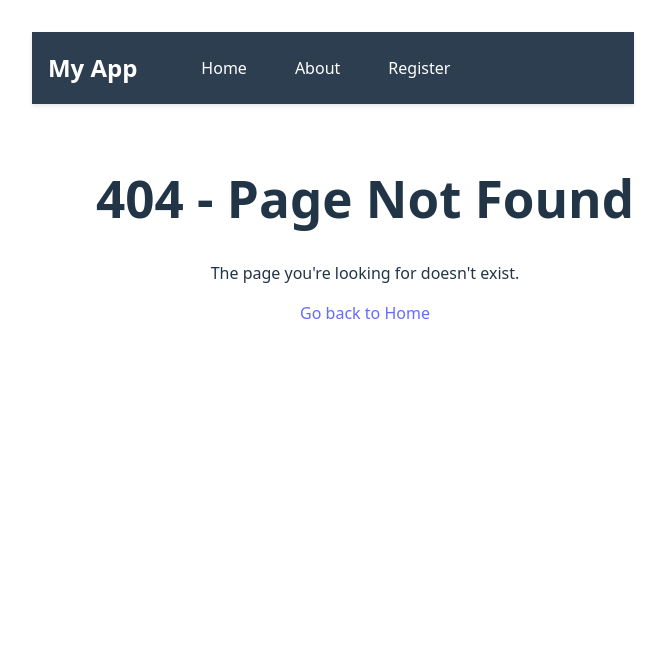
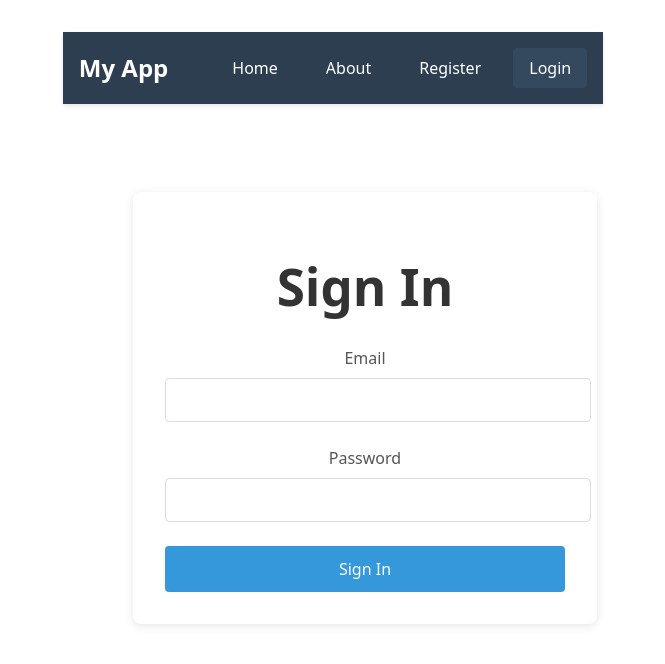
Before and after one commit to yupitsleen/timeline-web, a React (Vite) app: page /login in a window 1280 px wide. Before the commit this address had no page. Shown: the top 664 px of the page, without its empty margins (307-972 px from the left). Built offline with nearby package versions, Linux system fonts and the light colour scheme.

Commit message:
Add user login functionality

```diff
--- a/src/App.tsx
+++ b/src/App.tsx
@@ -5,6 +5,7 @@ import Layout from './layouts/Layout'
 import Home from './pages/Home'
 import About from './pages/About'
 import Register from './pages/Register'
+import Login from './pages/Login'
 import NotFound from './pages/NotFound'
 import './App.css'
 
@@ -18,6 +19,7 @@ function App() {
               <Route path="/" element={<Home />} />
               <Route path="/about" element={<About />} />
               <Route path="/register" element={<Register />} />
+              <Route path="/login" element={<Login />} />
               <Route path="*" element={<NotFound />} />
             </Routes>
           </Layout>
--- a/src/layouts/Layout.tsx
+++ b/src/layouts/Layout.tsx
@@ -34,6 +34,12 @@ function Layout({ children }: LayoutProps) {
           >
             Register
           </Link>
+          <Link
+            to="/login"
+            className={`${styles.navLink} ${isActive('/login') ? styles.active : ''}`}
+          >
+            Login
+          </Link>
         </nav>
       </header>
       <main className={styles.main}>
--- /dev/null
+++ b/src/pages/Login.module.css
@@ -0,0 +1,80 @@
+.container {
+  display: flex;
+  justify-content: center;
+  align-items: center;
+  min-height: 60vh;
+  padding: 2rem;
+}
+
+.form {
+  background: white;
+  padding: 2rem;
+  border-radius: 8px;
+  box-shadow: 0 2px 10px rgba(0, 0, 0, 0.1);
+  width: 100%;
+  max-width: 400px;
+}
+
+.form h1 {
+  text-align: center;
+  margin-bottom: 2rem;
+  color: #333;
+}
+
+.field {
+  margin-bottom: 1.5rem;
+}
+
+.field label {
+  display: block;
+  margin-bottom: 0.5rem;
+  font-weight: 500;
+  color: #555;
+}
+
+.field input {
+  width: 100%;
+  padding: 0.75rem;
+  border: 1px solid #ddd;
+  border-radius: 4px;
+  font-size: 1rem;
+  transition: border-color 0.2s;
+}
+
+.field input:focus {
+  outline: none;
+  border-color: #3498db;
+}
+
+.field input.error {
+  border-color: #e74c3c;
+}
+
+.errorText {
+  color: #e74c3c;
+  font-size: 0.875rem;
+  margin-top: 0.25rem;
+  display: block;
+}
+
+.button {
+  width: 100%;
+  padding: 0.75rem;
+  background: #3498db;
+  color: white;
+  border: none;
+  border-radius: 4px;
+  font-size: 1rem;
+  font-weight: 500;
+  cursor: pointer;
+  transition: background 0.2s;
+}
+
+.button:hover {
+  background: #2980b9;
+}
+
+.button:disabled {
+  background: #bdc3c7;
+  cursor: not-allowed;
+}
--- /dev/null
+++ b/src/pages/Login.tsx
@@ -0,0 +1,105 @@
+import { useState } from 'react'
+import { useAppContext } from '../context/AppContext'
+import Loading from '../components/Loading'
+import styles from './Login.module.css'
+
+function Login() {
+  const { setUser, setLoading, state } = useAppContext()
+  const [formData, setFormData] = useState({
+    email: '',
+    password: ''
+  })
+  const [errors, setErrors] = useState<Record<string, string>>({})
+
+  const handleChange = (e: React.ChangeEvent<HTMLInputElement>) => {
+    const { name, value } = e.target
+    setFormData(prev => ({ ...prev, [name]: value }))
+    if (errors[name]) {
+      setErrors(prev => ({ ...prev, [name]: '' }))
+    }
+  }
+
+  const validateForm = () => {
+    const newErrors: Record<string, string> = {}
+
+    if (!formData.email.trim()) {
+      newErrors.email = 'Email is required'
+    } else if (!/^[^\s@]+@[^\s@]+\.[^\s@]+$/.test(formData.email)) {
+      newErrors.email = 'Please enter a valid email'
+    }
+
+    if (!formData.password) {
+      newErrors.password = 'Password is required'
+    }
+
+    setErrors(newErrors)
+    return Object.keys(newErrors).length === 0
+  }
+
+  const handleSubmit = async (e: React.FormEvent) => {
+    e.preventDefault()
+
+    if (!validateForm()) {
+      return
+    }
+
+    setLoading(true)
+
+    setTimeout(() => {
+      const user = {
+        id: Math.random().toString(36).substring(2),
+        name: formData.email.split('@')[0],
+        email: formData.email
+      }
+
+      setUser(user)
+      setLoading(false)
+
+      alert(`Welcome back, ${user.name}!`)
+    }, 1500)
+  }
+
+  if (state.loading) {
+    return <Loading size="large" text="Signing you in..." />
+  }
+
+  return (
+    <div className={styles.container}>
+      <form className={styles.form} onSubmit={handleSubmit}>
+        <h1>Sign In</h1>
+
+        <div className={styles.field}>
+          <label htmlFor="email">Email</label>
+          <input
+            type="email"
+            id="email"
+            name="email"
+            value={formData.email}
+            onChange={handleChange}
+            className={errors.email ? styles.error : ''}
+          />
+          {errors.email && <span className={styles.errorText}>{errors.email}</span>}
+        </div>
+
+        <div className={styles.field}>
+          <label htmlFor="password">Password</label>
+          <input
+            type="password"
+            id="password"
+            name="password"
+            value={formData.password}
+            onChange={handleChange}
+            className={errors.password ? styles.error : ''}
+          />
+          {errors.password && <span className={styles.errorText}>{errors.password}</span>}
+        </div>
+
+        <button type="submit" className={styles.button}>
+          Sign In
+        </button>
+      </form>
+    </div>
+  )
+}
+
+export default Login
```
